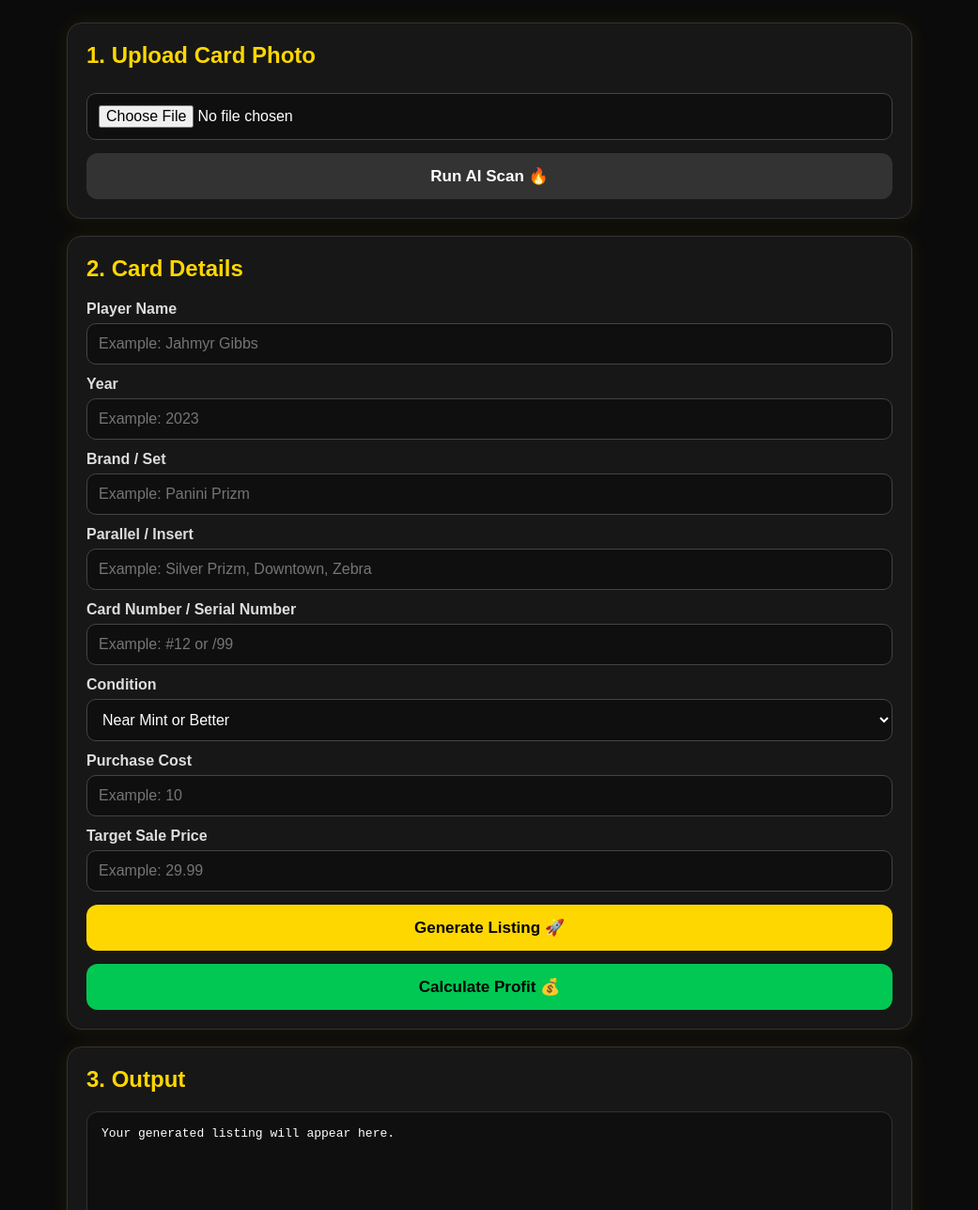
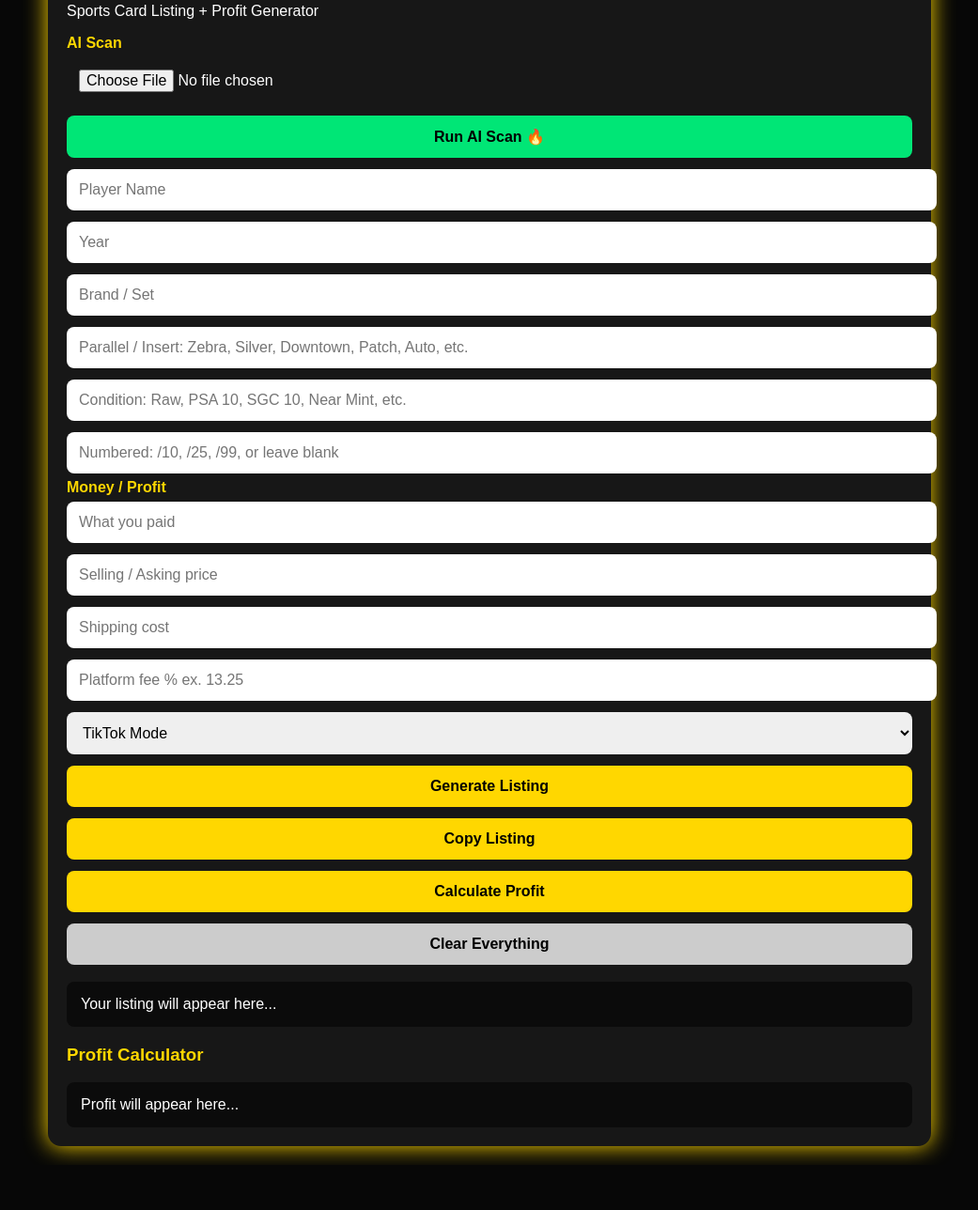
Before and after one commit to Macbook1435/genius-vault-ai, a plain HTML site: page index.html in a window 1280 px wide. Shown: the part 118-1406 px from the top of the page at 94% size, without its empty margins (119-1160 px from the left). After the commit the page ends 1358 px from the top, so only its background shows below. Drawn offline with Linux system fonts and the light colour scheme.

Commit message:
Update index.html

```diff
--- a/index.html
+++ b/index.html
@@ -1,241 +1,138 @@
 <!DOCTYPE html>
-<html lang="en">
+<html>
 <head>
-  <meta charset="UTF-8" />
-  <meta name="viewport" content="width=device-width, initial-scale=1.0" />
 <title>Genius Vault AI</title>
+<meta name="viewport" content="width=device-width, initial-scale=1.0">
 <style>
-    body {
-      margin: 0;
-      font-family: Arial, sans-serif;
-      background: #0b0b0b;
-      color: #f5f5f5;
-    }
-    .wrap {
-      max-width: 900px;
-      margin: auto;
-      padding: 24px;
-    }
-    .card {
-      background: #171717;
-      border: 1px solid #333;
-      border-radius: 16px;
-      padding: 20px;
-      margin-bottom: 18px;
-      box-shadow: 0 0 20px rgba(255, 215, 0, 0.08);
-    }
-    h1 {
-      color: #ffd700;
-      text-align: center;
-      margin-bottom: 5px;
-    }
-    h2 {
-      color: #ffd700;
-      margin-top: 0;
-    }
-    .sub {
-      text-align: center;
-      color: #bbb;
-      margin-bottom: 25px;
-    }
-    label {
-      display: block;
-      margin-top: 12px;
-      font-weight: bold;
-      color: #ddd;
-    }
-    input, textarea, select {
-      width: 100%;
-      padding: 12px;
-      border-radius: 10px;
-      border: 1px solid #444;
-      background: #0f0f0f;
-      color: #fff;
-      margin-top: 6px;
-      box-sizing: border-box;
-      font-size: 16px;
-    }
-    button {
-      width: 100%;
-      padding: 14px;
-      border: none;
-      border-radius: 12px;
-      margin-top: 14px;
-      font-size: 17px;
-      font-weight: bold;
-      cursor: pointer;
-    }
-    .gold {
-      background: #ffd700;
-      color: #000;
-    }
-    .gray {
-      background: #333;
-      color: #fff;
-    }
-    .green {
-      background: #00c853;
-      color: #000;
-    }
-    #preview {
-      max-width: 100%;
-      border-radius: 14px;
-      margin-top: 15px;
-      display: none;
-      border: 1px solid #444;
-    }
-    pre {
-      white-space: pre-wrap;
-      background: #0f0f0f;
-      padding: 15px;
-      border-radius: 12px;
-      border: 1px solid #333;
-      color: #fff;
-      min-height: 140px;
-    }
-    .small {
-      color: #aaa;
-      font-size: 14px;
-      text-align: center;
-    }
+body{background:#070707;color:white;font-family:Arial;margin:0;padding:20px}
+.app{max-width:900px;margin:auto;background:#171717;padding:20px;border-radius:14px;box-shadow:0 0 25px gold}
+h1{text-align:center;color:gold}
+input,select,button{width:100%;padding:13px;margin:6px 0;border-radius:8px;border:none;font-size:16px}
+button{background:gold;color:black;font-weight:bold;cursor:pointer}
+.gray{background:#ccc}
+.green{background:#00e676}
+.box{background:#0b0b0b;padding:15px;margin-top:12px;border-radius:8px;white-space:pre-wrap}
+label{color:gold;font-weight:bold}
+#preview{max-width:100%;display:none;margin:10px 0;border-radius:10px}
 </style>
 </head>
+
 <body>
-  <div class="wrap">
-    <h1>🔥 Genius Vault AI</h1>
-    <p class="sub">Sports Card Listing + Profit Generator</p>
+<div class="app">
+<h1>👑 Genius Vault AI</h1>
+<p>Sports Card Listing + Profit Generator</p>
 
-    <div class="card">
-      <h2>1. Upload Card Photo</h2>
-      <input type="file" id="imageUpload" accept="image/*" />
-      <img id="preview" />
-      <button class="gray" onclick="aiScan()">Run AI Scan 🔥</button>
-    </div>
+<label>AI Scan</label>
+<input type="file" id="imageUpload" accept="image/*" onchange="previewImage()">
+<img id="preview">
+<button class="green" onclick="aiScan()">Run AI Scan 🔥</button>
 
-    <div class="card">
-      <h2>2. Card Details</h2>
+<input id="player" placeholder="Player Name">
+<input id="year" placeholder="Year">
+<input id="brand" placeholder="Brand / Set">
+<input id="parallel" placeholder="Parallel / Insert: Zebra, Silver, Downtown, Patch, Auto, etc.">
+<input id="condition" placeholder="Condition: Raw, PSA 10, SGC 10, Near Mint, etc.">
+<input id="numbered" placeholder="Numbered: /10, /25, /99, or leave blank">
 
-      <label>Player Name</label>
-      <input id="player" placeholder="Example: Jahmyr Gibbs" />
+<label>Money / Profit</label>
+<input id="cost" placeholder="What you paid">
+<input id="price" placeholder="Selling / Asking price">
+<input id="shipping" placeholder="Shipping cost">
+<input id="fees" placeholder="Platform fee % ex. 13.25">
 
-      <label>Year</label>
-      <input id="year" placeholder="Example: 2023" />
-
-      <label>Brand / Set</label>
-      <input id="setName" placeholder="Example: Panini Prizm" />
-
-      <label>Parallel / Insert</label>
-      <input id="parallel" placeholder="Example: Silver Prizm, Downtown, Zebra" />
-
-      <label>Card Number / Serial Number</label>
-      <input id="numbering" placeholder="Example: #12 or /99" />
-
-      <label>Condition</label>
-      <select id="condition">
-        <option>Near Mint or Better</option>
-        <option>Excellent</option>
-        <option>Very Good</option>
-        <option>Graded</option>
+<select id="mode">
+<option>TikTok Mode</option>
+<option>eBay Mode</option>
+<option>Shopify Mode</option>
+<option>Instagram Mode</option>
+<option>Whatnot Mode</option>
 </select>
 
-      <label>Purchase Cost</label>
-      <input id="cost" type="number" placeholder="Example: 10" />
+<button onclick="generateListing()">Generate Listing</button>
+<button onclick="copyListing()">Copy Listing</button>
+<button onclick="calculateProfit()">Calculate Profit</button>
+<button class="gray" onclick="clearEverything()">Clear Everything</button>
 
-      <label>Target Sale Price</label>
-      <input id="price" type="number" placeholder="Example: 29.99" />
+<div id="output" class="box">Your listing will appear here...</div>
 
-      <button class="gold" onclick="generateListing()">Generate Listing 🚀</button>
-      <button class="green" onclick="calculateProfit()">Calculate Profit 💰</button>
-    </div>
-
-    <div class="card">
-      <h2>3. Output</h2>
-      <pre id="output">Your generated listing will appear here.</pre>
-    </div>
-
-    <p class="small">Built for Koollicks Vault — Sports Card Seller AI Tool</p>
+<h3 style="color:gold">Profit Calculator</h3>
+<div id="profitBox" class="box">Profit will appear here...</div>
 </div>
 
 <script>
-    const imageUpload = document.getElementById("imageUpload");
-    const preview = document.getElementById("preview");
+function previewImage(){
+  const file=document.getElementById("imageUpload").files[0];
+  const preview=document.getElementById("preview");
+  if(file){
+    preview.src=URL.createObjectURL(file);
+    preview.style.display="block";
+  }
+}
 
-    imageUpload.addEventListener("change", function () {
-      const file = imageUpload.files[0];
-      if (!file) return;
+async function aiScan(){
+  const file=document.getElementById("imageUpload").files[0];
 
-      const reader = new FileReader();
-      reader.onload = function (e) {
-        preview.src = e.target.result;
-        preview.style.display = "block";
-      };
-      reader.readAsDataURL(file);
-    });
-
-    async function aiScan() {
-      const file = imageUpload.files[0];
-
-      if (!file) {
+  if(!file){
     alert("Upload a card photo first.");
     return;
   }
 
-      document.getElementById("output").innerText =
-        "AI Scan starting 🔥\n\nReading your card image...";
+  document.getElementById("output").innerText=
+  "AI Scan starting 🔥\n\nReading card image...";
 
-      try {
-        const formData = new FormData();
-        formData.append("image", file);
+  try{
+    const formData=new FormData();
+    formData.append("image",file);
 
-        const response = await fetch("/api/scan", {
-          method: "POST",
-          body: formData
+    const res=await fetch("/api/scan",{
+      method:"POST",
+      body:formData
     });
 
-        if (!response.ok) {
-          throw new Error("Backend scan endpoint not ready yet.");
-        }
+    if(!res.ok) throw new Error("Scan endpoint not ready.");
 
-        const data = await response.json();
+    const data=await res.json();
 
-        document.getElementById("player").value = data.player || "";
-        document.getElementById("year").value = data.year || "";
-        document.getElementById("setName").value = data.set || "";
-        document.getElementById("parallel").value = data.parallel || "";
-        document.getElementById("numbering").value = data.numbering || "";
+    document.getElementById("player").value=data.player||"";
+    document.getElementById("year").value=data.year||"";
+    document.getElementById("brand").value=data.brand||data.set||"";
+    document.getElementById("parallel").value=data.parallel||"";
+    document.getElementById("condition").value=data.condition||"";
+    document.getElementById("numbered").value=data.numbered||data.numbering||"";
 
-        document.getElementById("output").innerText =
-          "AI Scan Complete 🔥\n\n" + JSON.stringify(data, null, 2);
+    document.getElementById("output").innerText=
+    "AI Scan Complete 🔥\n\n"+JSON.stringify(data,null,2);
 
-      } catch (error) {
-        document.getElementById("output").innerText =
-          "AI Scan button is working ✅\n\nNext step: connect the backend /api/scan endpoint to OpenAI Vision.\n\nYour upload system and button are now connected.";
+  }catch(err){
+    document.getElementById("output").innerText=
+    "AI Scan button works ✅\n\nThe photo uploaded successfully.\n\nNext step: connect /api/scan to OpenAI Vision.";
   }
 }
 
-    function generateListing() {
-      const player = document.getElementById("player").value.trim();
-      const year = document.getElementById("year").value.trim();
-      const setName = document.getElementById("setName").value.trim();
-      const parallel = document.getElementById("parallel").value.trim();
-      const numbering = document.getElementById("numbering").value.trim();
-      const condition = document.getElementById("condition").value;
+function generateListing(){
+  const player=document.getElementById("player").value;
+  const year=document.getElementById("year").value;
+  const brand=document.getElementById("brand").value;
+  const parallel=document.getElementById("parallel").value;
+  const condition=document.getElementById("condition").value;
+  const numbered=document.getElementById("numbered").value;
+  const mode=document.getElementById("mode").value;
 
-      const title = `${year} ${setName} ${player} ${parallel} ${numbering}`.replace(/\s+/g, " ").trim();
+  const title=`${year} ${brand} ${player} ${parallel} ${numbered}`.replace(/\s+/g," ").trim();
 
-      const description =
+  const listing=
 `${title}
 
 Condition: ${condition}
 
-This listing is for the exact card shown in the photos. Please review all images carefully before purchasing.
+This listing is for the exact card shown in the photos. Please review all photos before purchasing.
 
-Great card for collectors, investors, and sports card fans.
+Great pickup for collectors, investors, and sports card fans.
 
 Ships safely and securely from Koollicks Vault.
 
-TikTok Caption:
-🔥 ${player || "Sports card"} collectors, this one is clean. ${parallel || "Big card"} from ${setName || "a popular set"}. Perfect pickup for the vault.
+${mode} Description:
+🔥 ${player} ${parallel} from ${brand}. Clean card for the vault. Great collectible and perfect for any football card collector.
 
 Hashtags:
 #sportscards #footballcards #cardcollector #thehobby #koollicksvault
@@ -243,31 +140,39 @@ Hashtags:
 First Comment:
 Would you grade it, hold it, or flip it? 👀🔥`;
 
-      document.getElementById("output").innerText =
-`eBay / Shopify Title:
-${title}
-
-Description:
-${description}`;
+  document.getElementById("output").innerText=listing;
 }
 
-    function calculateProfit() {
-      const cost = parseFloat(document.getElementById("cost").value) || 0;
-      const price = parseFloat(document.getElementById("price").value) || 0;
+function calculateProfit(){
+  const cost=parseFloat(document.getElementById("cost").value)||0;
+  const price=parseFloat(document.getElementById("price").value)||0;
+  const shipping=parseFloat(document.getElementById("shipping").value)||0;
+  const fees=parseFloat(document.getElementById("fees").value)||0;
 
-      const platformFee = price * 0.1325;
-      const shipping = 4.99;
-      const profit = price - cost - platformFee - shipping;
+  const feeAmount=price*(fees/100);
+  const profit=price-cost-shipping-feeAmount;
+  const roi=cost>0?(profit/cost)*100:0;
 
-      document.getElementById("output").innerText =
-`Profit Calculator 💰
+  document.getElementById("profitBox").innerText=
+`Sale Price: $${price.toFixed(2)}
+Cost Paid: $${cost.toFixed(2)}
+Shipping: $${shipping.toFixed(2)}
+Platform Fees: $${feeAmount.toFixed(2)}
 
-Sale Price: $${price.toFixed(2)}
-Purchase Cost: $${cost.toFixed(2)}
-Estimated Platform Fee: $${platformFee.toFixed(2)}
-Estimated Shipping: $${shipping.toFixed(2)}
+Estimated Profit: $${profit.toFixed(2)}
+ROI: ${roi.toFixed(1)}%`;
+}
 
-Estimated Profit: $${profit.toFixed(2)}`;
+function copyListing(){
+  navigator.clipboard.writeText(document.getElementById("output").innerText);
+  alert("Copied!");
+}
+
+function clearEverything(){
+  document.querySelectorAll("input").forEach(input=>input.value="");
+  document.getElementById("output").innerText="Your listing will appear here...";
+  document.getElementById("profitBox").innerText="Profit will appear here...";
+  document.getElementById("preview").style.display="none";
 }
 </script>
 </body>
```
Lines whose indentation alone changed are shown as unchanged.
